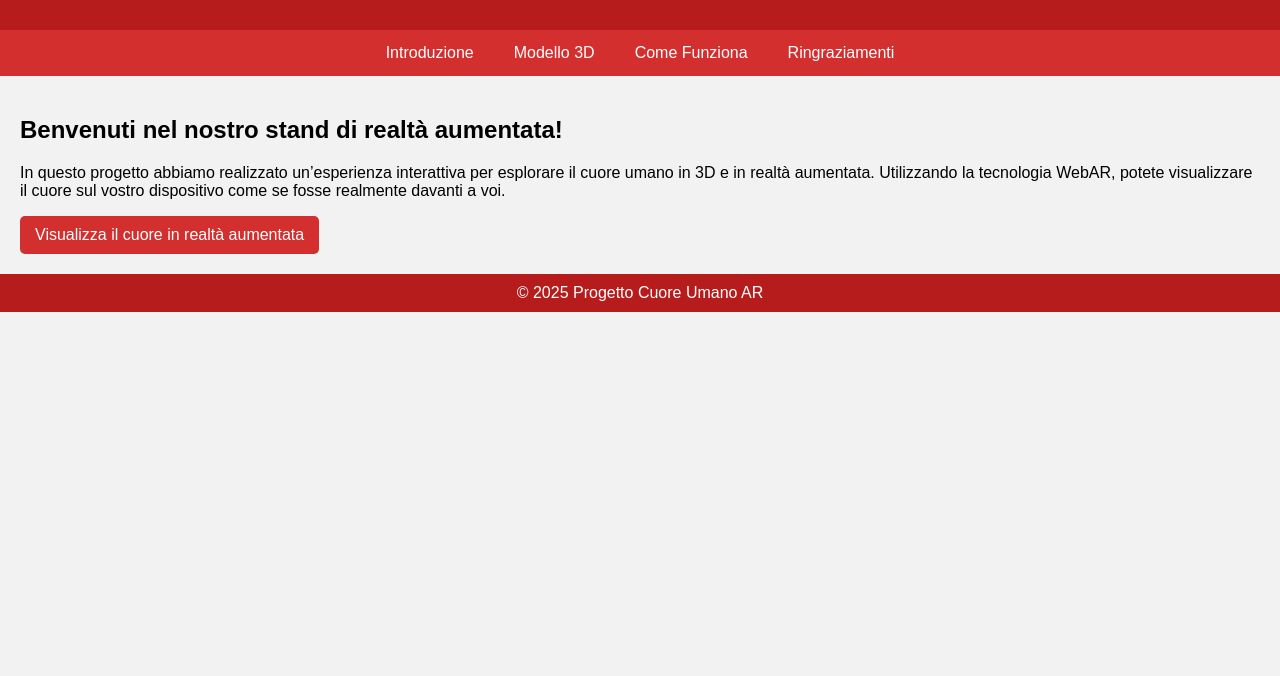
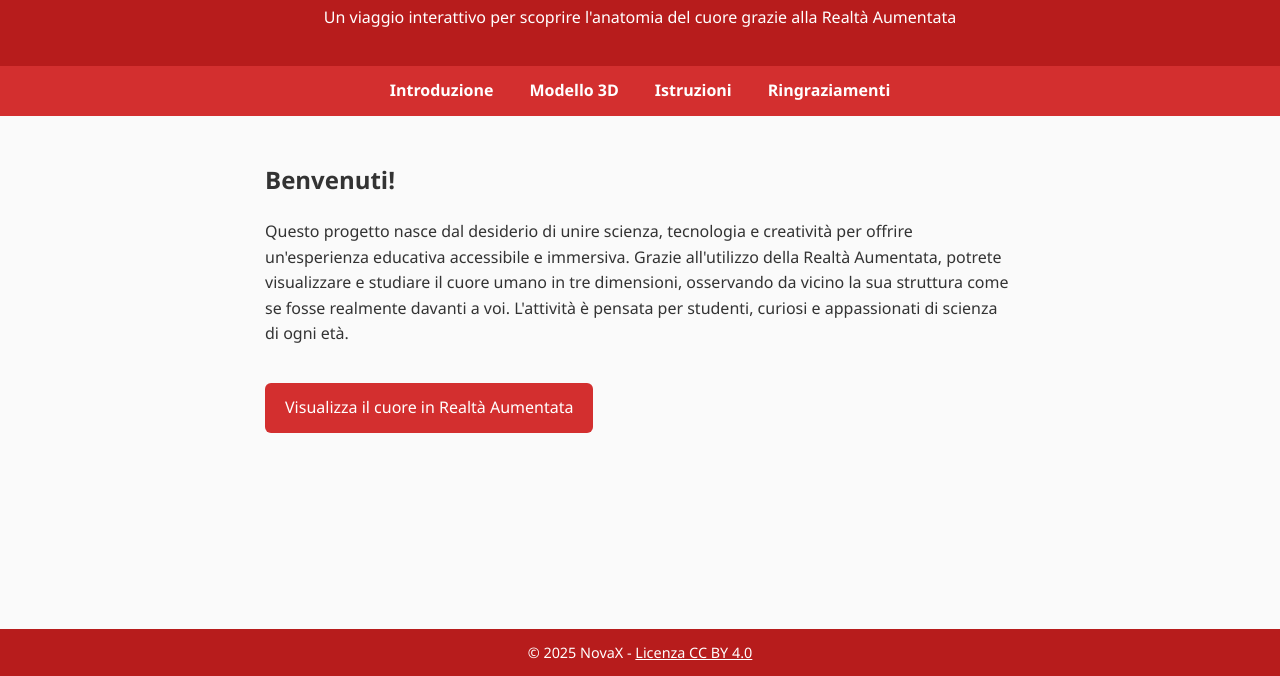
Before and after one commit to NovaX-Luanti/cuore-umano-3d-ar, a plain HTML site: page presentazione.html in a window 1280 px wide. Shown: the part 124-800 px from the top of the page. Drawn offline with Linux system fonts and the light colour scheme.

Commit message:
Update presentazione.html

```diff
--- a/presentazione.html
+++ b/presentazione.html
@@ -3,37 +3,57 @@
 <head>
   <meta charset="UTF-8">
   <meta name="viewport" content="width=device-width, initial-scale=1.0">
-  <title>Esplora il Cuore Umano in 3D</title>
+  <title>Esplora il Cuore Umano in 3D - Presentazione</title>
   <style>
-    body {
-      font-family: Arial, sans-serif;
+    * {
+      box-sizing: border-box;
+    }
+    html, body {
+      height: 100%;
       margin: 0;
       padding: 0;
-      background: #f2f2f2;
+      font-family: 'Segoe UI', Tahoma, Geneva, Verdana, sans-serif;
+      background: #fafafa;
+      color: #333;
+      line-height: 1.6;
+      display: flex;
+      flex-direction: column;
     }
     header {
       background: #b71c1c;
       color: white;
-      padding: 20px;
+      padding: 40px 20px 20px;
       text-align: center;
+    }
+    header h1 {
+      margin-bottom: 10px;
+      font-size: 2em;
     }
     nav {
       display: flex;
+      flex-wrap: wrap;
       justify-content: center;
       background: #d32f2f;
     }
     nav a {
       color: white;
-      padding: 14px 20px;
+      padding: 12px 18px;
       text-decoration: none;
       display: block;
+      font-weight: bold;
+      transition: background 0.3s;
     }
     nav a:hover {
       background: #b71c1c;
     }
+    main {
+      flex: 1;
+    }
     section {
-      padding: 20px;
+      padding: 25px;
       display: none;
+      max-width: 800px;
+      margin: auto;
     }
     section.active {
       display: block;
@@ -42,52 +62,75 @@
       display: inline-block;
       background: #d32f2f;
       color: white;
-      padding: 10px 15px;
+      padding: 12px 20px;
       text-decoration: none;
-      border-radius: 5px;
+      border-radius: 6px;
+      margin-top: 20px;
+      font-size: 1em;
+      transition: background 0.3s;
+    }
+    .ar-button:hover {
+      background: #b71c1c;
     }
     footer {
       background: #b71c1c;
       color: white;
       text-align: center;
+      padding: 12px 10px;
+      font-size: 0.9em;
+      margin-top: auto;
+    }
+    @media (max-width: 600px) {
+      header h1 {
+        font-size: 1.6em;
+      }
+      nav a {
         padding: 10px;
+        font-size: 0.9em;
+      }
+      .ar-button {
+        font-size: 0.9em;
+        padding: 10px 16px;
+      }
     }
   </style>
 </head>
 <body>
   <header>
     <h1>Esplora il Cuore Umano in 3D</h1>
-    <p>Un battito tecnologico per capire l'anatomia in realtà aumentata</p>
+    <p>Un viaggio interattivo per scoprire l'anatomia del cuore grazie alla Realtà Aumentata</p>
   </header>
   <nav>
     <a href="#" onclick="showSection('intro')">Introduzione</a>
     <a href="#" onclick="showSection('modello')">Modello 3D</a>
-    <a href="#" onclick="showSection('come_funziona')">Come Funziona</a>
+    <a href="#" onclick="showSection('come_funziona')">Istruzioni</a>
     <a href="#" onclick="showSection('credits')">Ringraziamenti</a>
   </nav>
+  <main>
     <section id="intro" class="active">
-    <h2>Benvenuti nel nostro stand di realtà aumentata!</h2>
-    <p>In questo progetto abbiamo realizzato un’esperienza interattiva per esplorare il cuore umano in 3D e in realtà aumentata. Utilizzando la tecnologia WebAR, potete visualizzare il cuore sul vostro dispositivo come se fosse realmente davanti a voi.</p>
-    <a class="ar-button" href="cuore-ar.html" target="_blank">Visualizza il cuore in realtà aumentata</a>
+      <h2>Benvenuti!</h2>
+      <p>Questo progetto nasce dal desiderio di unire scienza, tecnologia e creatività per offrire un'esperienza educativa accessibile e immersiva. Grazie all'utilizzo della Realtà Aumentata, potrete visualizzare e studiare il cuore umano in tre dimensioni, osservando da vicino la sua struttura come se fosse realmente davanti a voi. L'attività è pensata per studenti, curiosi e appassionati di scienza di ogni età.</p>
+      <a class="ar-button" href="index.html" target="_blank">Visualizza il cuore in Realtà Aumentata</a>
     </section>
     <section id="modello">
-    <h2>Il nostro modello 3D</h2>
-    <p>Abbiamo scelto un modello realistico del cuore umano da Sketchfab, che è stato adattato per essere visualizzato in AR tramite browser. Grazie alla piattaforma p3d.in, il cuore è accessibile da qualsiasi dispositivo.</p>
+      <h2>Il modello 3D</h2>
+      <p>Abbiamo selezionato un modello tridimensionale realistico del cuore umano, disponibile con licenza Creative Commons Attribution su Sketchfab. Il modello è stato adattato per la visualizzazione in AR, in modo da poter essere esplorato su qualsiasi dispositivo moderno direttamente nel browser, senza bisogno di app aggiuntive.</p>
     </section>
     <section id="come_funziona">
-    <h2>Come funziona?</h2>
+      <h2>Come funziona</h2>
       <ol>
-      <li>Scansiona il QR code o clicca sul link sopra.</li>
-      <li>Consenti l’accesso alla fotocamera.</li>
-      <li>Inquadra uno spazio e guarda apparire il cuore!</li>
+        <li>Clicca sul pulsante in alto oppure scansiona il QR code presente nello stand.</li>
+        <li>Conferma l'accesso alla fotocamera se richiesto dal tuo dispositivo.</li>
+        <li>Punta la fotocamera su una superficie libera e guarda il cuore comparire davanti a te, pronto per essere osservato e ruotato!</li>
       </ol>
     </section>
     <section id="credits">
       <h2>Ringraziamenti</h2>
-    <p>Grazie a tutti per l’ascolto! Speriamo che il progetto vi sia piaciuto e che vi abbia fatto capire come la realtà aumentata possa essere usata anche per imparare. È stata un’esperienza utile e divertente, grazie anche ai professori che ci hanno accompagnato passo dopo passo.</p>
+      <p>Il progetto è stato realizzato con il contributo del nostro gruppo di lavoro e con la preziosa guida dei docenti. Abbiamo appreso nuove competenze, sperimentato strumenti innovativi e collaborato attivamente per raggiungere questo risultato. Speriamo che la nostra esperienza possa ispirarvi e rendere l'apprendimento dell'anatomia ancora più interessante e coinvolgente.</p>
     </section>
+  </main>
   <footer>
-    &copy; 2025 Progetto Cuore Umano AR
+    &copy; 2025 NovaX - <a href="LICENSE.txt" style="color: white; text-decoration: underline;">Licenza CC BY 4.0</a>
   </footer>
   <script>
     function showSection(id) {
```
Lines whose indentation alone changed are shown as unchanged.
